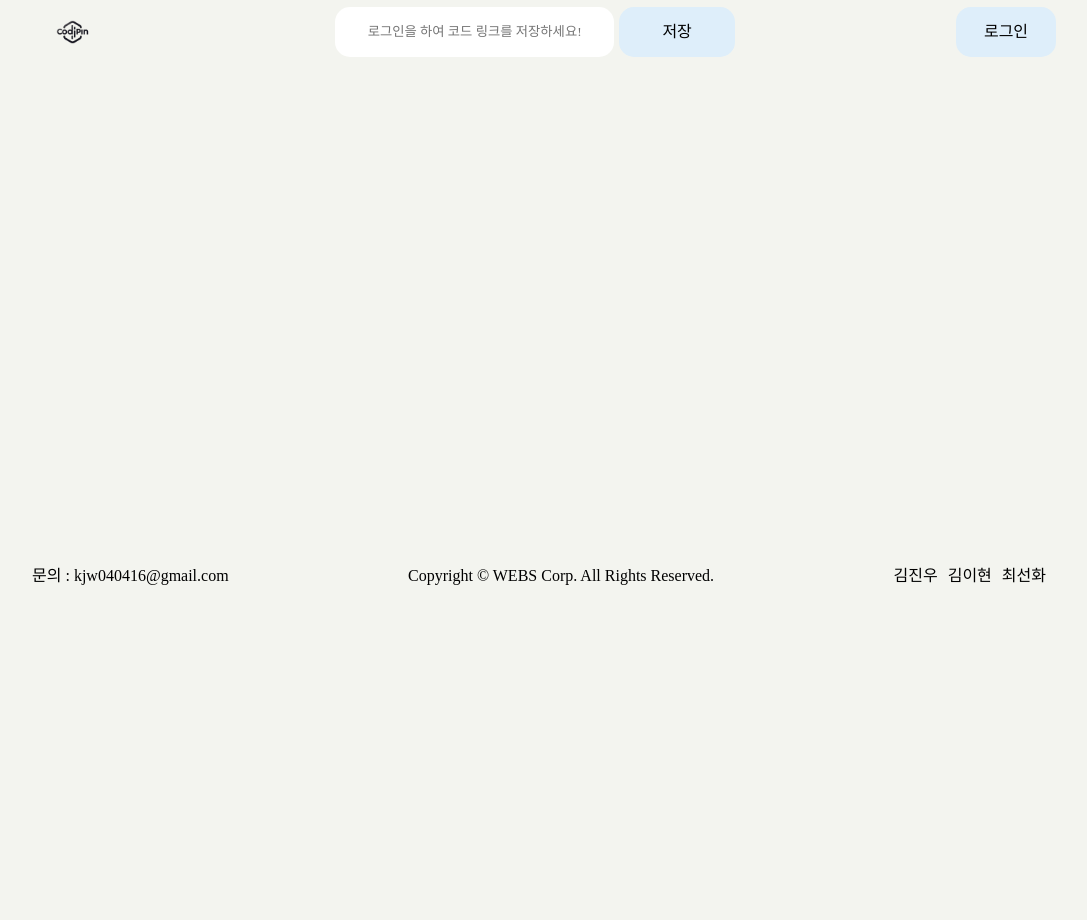
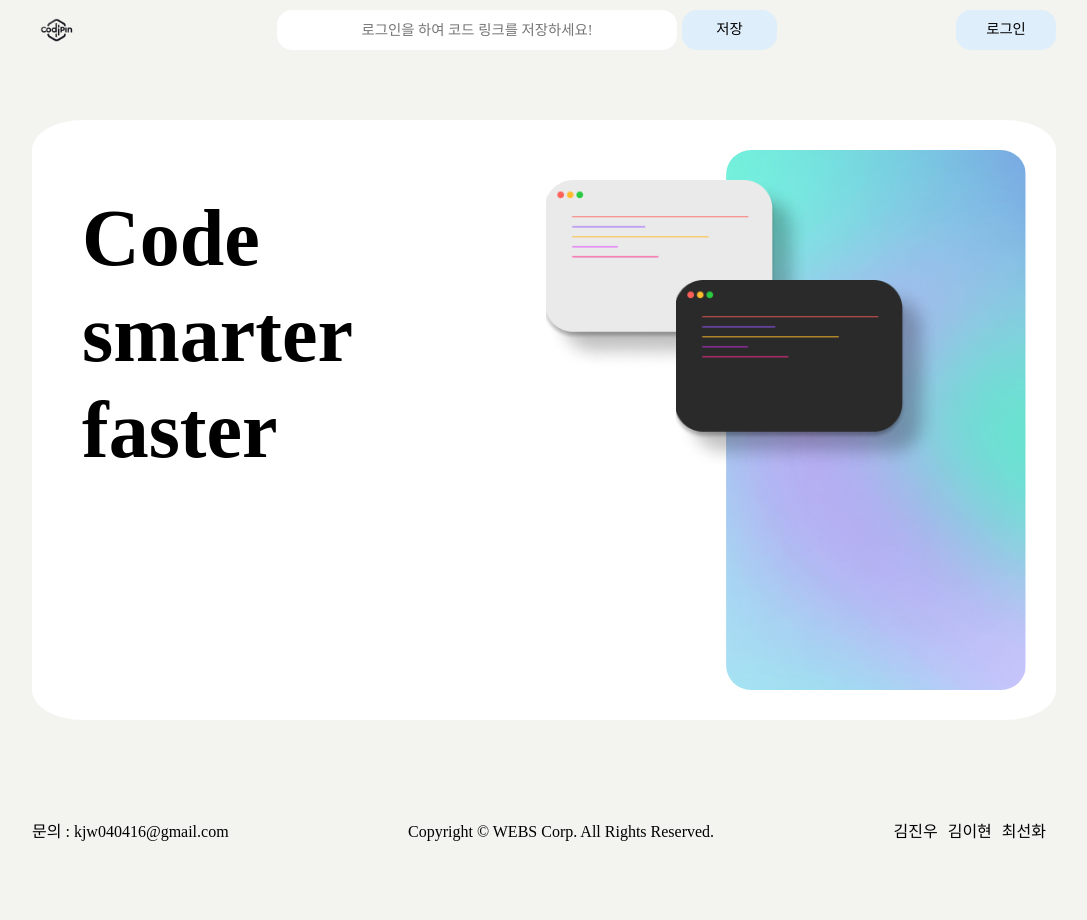
Before and after one commit to KIMJW04/codepin, a PHP site: page / in a window 1280 px wide. Shown: the whole page, without its empty margins (96-1183 px from the left). Before the commit the page ends 585 px from the top, so only its background shows below. Run offline with PHP 8.4, Linux system fonts and the light colour scheme; some web fonts are replaced.

Commit message:
2024.05.02

```diff
--- a/assets/css/header.css
+++ b/assets/css/header.css
@@ -3,7 +3,7 @@
     display: flex;
     align-items: center;
     justify-content: space-between;
-    height: 64px;
+    height: 60px;
     position: relative;
 }
 
@@ -11,38 +11,30 @@
     padding: 1rem;
     width: 50px;
     height: 50px;
+    margin-left: -16px;
 }
 
 /* inputbox */
 .header_codelink_input {
     display: flex;
-    width: 400px;
-    height: 50px;
+    width: 500px;
+    height: 40px;
 }
 
 .header_codelink_input {}
 
 .header_codelink_input .codelink-input-style {
-    width: 70%;
+    width: 80%;
     height: 100%;
     border-radius: 15px;
     text-align: center;
     margin-right: 5px;
+    font-size: 0.9rem;
 }
 
 .header_codelink_input .btn {
-    width: 29%;
-    height: 100%;
-    text-align: center;
-    background-color: var(--pointColor);
-    color: var(--white700);
-    font-size: 1rem;
+    width: 19%;
     padding: 1rem;
-    cursor: pointer;
-    display: flex;
-    align-items: center;
-    justify-content: center;
-    border-radius: 15px;
 }
 
 /* login */
@@ -51,13 +43,24 @@
 
 .login a {
     width: 100px;
-    height: 50px;
+    height: 100%;
     text-align: center;
-    background-color: var(--pointColor);
-    color: var(--white700);
     cursor: pointer;
     display: flex;
     align-items: center;
     justify-content: center;
+}
+
+/* btn */
+.btn {
+    height: 40px;
+    font-size: 0.9rem;
     border-radius: 15px;
+    background-color: var(--pointColor);
+    color: var(--white700);
+    text-align: center;
+    cursor: pointer;
+    display: flex;
+    align-items: center;
+    justify-content: center;
 }
--- /dev/null
+++ b/assets/css/main-Intro.css
@@ -0,0 +1,54 @@
+/* main-Intro */
+
+.main-Intro .section01 {
+    margin: 0 auto;
+    margin-top: 60px;
+    height: 600px;
+    width: 1024px;
+    background-color: #fff;
+    border-radius: 5%;
+    z-index: -100;
+    position: relative;
+}
+
+.content {
+    padding: 70px 50px;
+    position: relative;
+}
+
+.section01__img01 {
+    width: 300px;
+    height: 540px;
+    position: absolute;
+    right: 30px;
+    top: 30px;
+    background: url('../img/main-img02.jpg') center / cover;
+    border-radius: 25px;
+    z-index: -10;
+}
+
+.section01__img02 {
+    position: absolute;
+    right: 250px;
+    top: 60px;
+    width: 260px;
+    height: 190px;
+    background: url('../img/main-img03.jpg') center / cover;
+}
+
+.section01__img03 {
+    position: absolute;
+    z-index: 1;
+    right: 120px;
+    top: 160px;
+    width: 260px;
+    height: 190px;
+    background: url('../img/main-img04.jpg') center / cover;
+}
+
+.section01 h3 {
+    font-size: 5rem;
+    line-height: 6rem;
+    font-family: var(--fontN);
+    font-weight: 800;
+}
--- a/assets/css/mainIntro.css
+++ /dev/null
@@ -1,3 +0,0 @@
-/* mainIntro */
-
-.mainIntro {}
--- a/assets/css/style.css
+++ b/assets/css/style.css
@@ -6,6 +6,7 @@
 @import "resets.css";
 @import "commons.css";
 @import "sign.css";
+@import "main-Intro.css";
 
 /* 섹션 설정 */
 @import "header.css";
--- a/index.html
+++ b/index.html
@@ -33,7 +33,7 @@
                         </div>
                     </div>
                 </fieldset>
-                <div class="login">
+                <div class="login btn">
                     <a href="#">로그인</a>
                 </div>
             </div>
@@ -42,7 +42,20 @@
     <!-- //header -->
     <main id="main">
         <div class="container">
-            <div class="mainIntro"></div>
+            <div class="main-Intro">
+                <section class="section01">
+                    <div class="content">
+                        <h3>
+                            Code <br>
+                            smarter <br>
+                            faster <br>
+                        </h3>
+                        <div class="section01__img01"></div>
+                        <div class="section01__img02"></div>
+                        <div class="section01__img03"></div>
+                    </div>
+                </section>
+            </div>
         </div>
     </main>
 
@@ -90,7 +103,7 @@
                         <!-- //site__email -->
                         <label for="googleEmail" class="blind">google 계정 로그인 영역</label>
                         <div class="google__email">
-                            <button>Google 계정으로 로그인</button>
+                            <button><span><img src="assets/img/google_icon.svg">Google 계정으로 로그인</span></button>
                         </div>
                         <!-- //google__email -->
                     </div>
@@ -106,8 +119,8 @@
         <!-- //sign__form -->
 
         <div class="user__find">
-            <li>아이디가 기억이 나지 않는다면! <a href="#" class="line-under">아이디 찾기</a></li>
-            <li>비밀번호가 기억이 나지 않는다면! <a href="#" class="line-under">비밀번호 찾기</a></li>
+            <li><span>아이디가 기억이 나지 않는다면!</span> <a href="#" class="line-under">아이디 찾기</a></li>
+            <li><span>비밀번호가 기억이 나지 않는다면!</span> <a href="#" class="line-under">비밀번호 찾기</a></li>
             </ul>
         </div>
         <!-- //member__add -->
```
Also changed, not shown: assets/css/sign.css (+28 -5 lines), assets/img/google_icon.svg (added), assets/img/main-img01.jpg (added), assets/img/main-img02.jpg (added), assets/img/main-img03.jpg (added), assets/img/main-img04.jpg (added).
